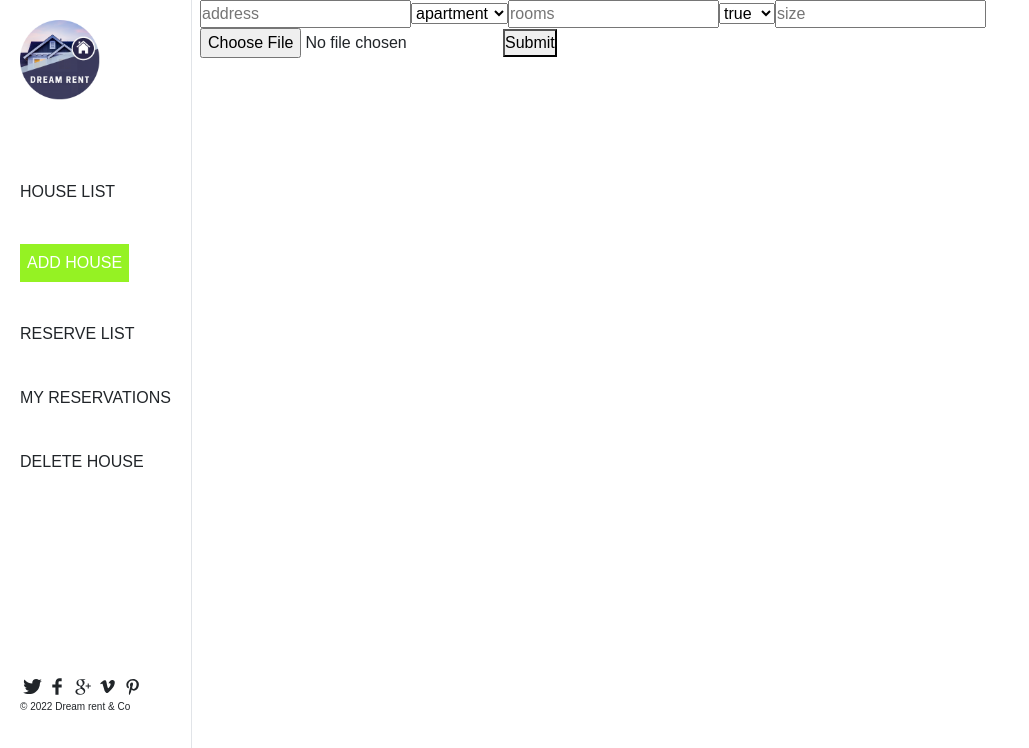
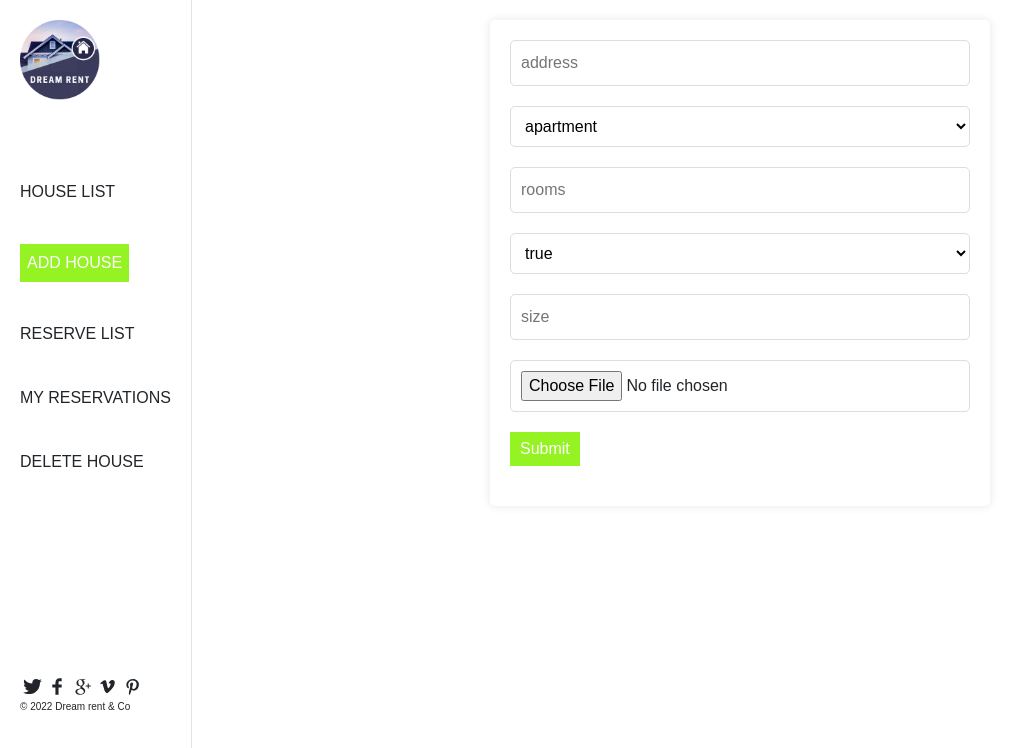
Before and after one commit to Shubh-Dev/dream-rent, a React (Create React App) app: page /add-house in a window 1280 px wide. Shown: the top 748 px of the page, without its empty margins (0-1029 px from the left). Built offline with nearby package versions, Linux system fonts and the light colour scheme; sample sign-in values are in the browser's storage; a web font is replaced by a local one.

Commit message:
ADD HOUSE FORM STYLE COMPLETE

```diff
--- a/src/App.js
+++ b/src/App.js
@@ -1,4 +1,4 @@
-import React, { useEffect } from 'react';
+import React, { useEffect, useState } from 'react';
 import { Routes, Route, useLocation } from 'react-router-dom';
 import { GiHamburgerMenu } from 'react-icons/gi';
 import AddHouse from './components/AddHouse';
@@ -14,6 +14,14 @@ import { isLogged } from './api/config';
 import Logout from './components/Logout';
 
 function App() {
+  // onclick hamburger menu sidebar will appear
+
+  const [sidebar, setSidebar] = useState(false);
+  const showSidebar = () => {
+    setSidebar(!sidebar);
+    console.log('clicked');
+  };
+
   const location = useLocation();
   useEffect(() => {
     if (!isLogged && window.location.pathname !== '/login') {
@@ -24,7 +32,7 @@ function App() {
   return (
     <div className="App">
       <div className="hamburger">
-        <GiHamburgerMenu />
+        <GiHamburgerMenu onClick={showSidebar} />
       </div>
       <div className="sidebar-container desktop">
         <Sidebar />
--- a/src/components/AddHouse.js
+++ b/src/components/AddHouse.js
@@ -1,4 +1,5 @@
 import { React, useState } from 'react';
+import './addhouse.css';
 
 const AddHouse = () => {
   const URL = 'http://localhost:3000/api/v1/houses';
@@ -47,12 +48,13 @@ const AddHouse = () => {
       method: 'POST',
       body: formData,
     });
-    redirectAfterSubmit();
+    if (house.address) redirectAfterSubmit();
   };
 
   return (
     <div>
-      <form onSubmit={handleSubmit}>
+      <form onSubmit={handleSubmit} className="add-house-form">
+        <div className="form-group">
           <input
             type="text"
             name="address"
@@ -60,6 +62,8 @@ const AddHouse = () => {
             value={house.address}
             onChange={handleChange}
           />
+        </div>
+        <div className="form-group custom-select">
           <select name="house_type" value={house.house_type} onChange={handleChange}>
             <option value="apartment">apartment</option>
             <option value="house">house</option>
@@ -71,6 +75,8 @@ const AddHouse = () => {
             <option value="row-house">row house</option>
             <option value="other">other</option>
           </select>
+        </div>
+        <div className="form-group">
           <input
             type="integer"
             name="rooms"
@@ -78,11 +84,14 @@ const AddHouse = () => {
             value={house.rooms}
             onChange={handleChange}
           />
+        </div>
+        <div className="form-group custom-select">
           <select name="balcony" value={house.balcony} onChange={handleChange}>
             <option value="true">true</option>
             <option value="false">false</option>
           </select>
-
+        </div>
+        <div className="form-group">
           <input
             type="integer"
             name="size"
@@ -90,7 +99,8 @@ const AddHouse = () => {
             value={house.size}
             onChange={handleChange}
           />
-
+        </div>
+        <div className="form-group">
           <input
             type="file"
             accept="image/*"
@@ -98,8 +108,10 @@ const AddHouse = () => {
             multiple={false}
             onChange={onImageChange}
           />
-
-        <button type="submit" onSubmit={redirectAfterSubmit}>Submit</button>
+        </div>
+        <div className="form-group">
+          <button type="submit" className="house-submit-btn" onSubmit={redirectAfterSubmit}>Submit</button>
+        </div>
       </form>
     </div>
   );
--- a/src/components/HouseList.js
+++ b/src/components/HouseList.js
@@ -10,7 +10,7 @@ const HouseList = () => {
   const dispatch = useDispatch();
   useEffect(() => {
     dispatch(fetchHouses());
-  }, []);
+  }, [dispatch]);
   const houses = useSelector((state) => state.houses);
   return (
     <div className="container text-center pt-5">
--- a/src/components/Sidebar.js
+++ b/src/components/Sidebar.js
@@ -6,11 +6,6 @@ import './sidebar.css';
 const Sidebar = () => (
 
   <div className="nav-bar-container">
-
-    {/* <div className="hamburger-container">
-        <Hamburger isOpen={isOpen} toggle={toggle} />
-      </div> */}
-
     <div className="logo-container">
       <img src="2.png" alt="logo" width="80" height="80" />
     </div>
--- /dev/null
+++ b/src/components/addhouse.css
@@ -0,0 +1,59 @@
+.add-house-form {
+    width: 100%;
+    max-width: 500px;
+    margin: 20px auto;
+    padding: 20px;
+    background: #fff;
+    border-radius: 5px;
+    box-shadow: 0 0 10px rgba(0, 0, 0, 0.1);
+}
+
+.form-group {
+    margin-bottom: 20px;
+}
+
+input {
+    width: 100%;
+    padding: 10px;
+    border: 1px solid #ddd;
+    border-radius: 5px;
+}
+
+input:focus {
+    outline: none;
+    border-color: #333;
+}
+
+.house-submit-btn {
+    padding: 5px 10px;
+    background: rgb(149, 242, 35);
+    font-weight: 100;
+    color: #fff;
+    cursor: pointer;
+    border: none;
+}
+
+.house-submit-btn:hover {
+    background: rgb(149, 242, 35);
+    opacity: 0.8;
+}
+
+input[type="select"] {
+    width: 100%;
+    padding: 10px;
+    border: 1px solid #ddd;
+    border-radius: 5px;
+}
+
+select {
+    width: 100%;
+    padding: 10px;
+    border: 1px solid #ddd;
+    border-radius: 5px;
+    background-color: #fff;
+}
+
+select:focus {
+    outline: none;
+    border-color: #333;
+}
```
Lines whose indentation alone changed are shown as unchanged.
